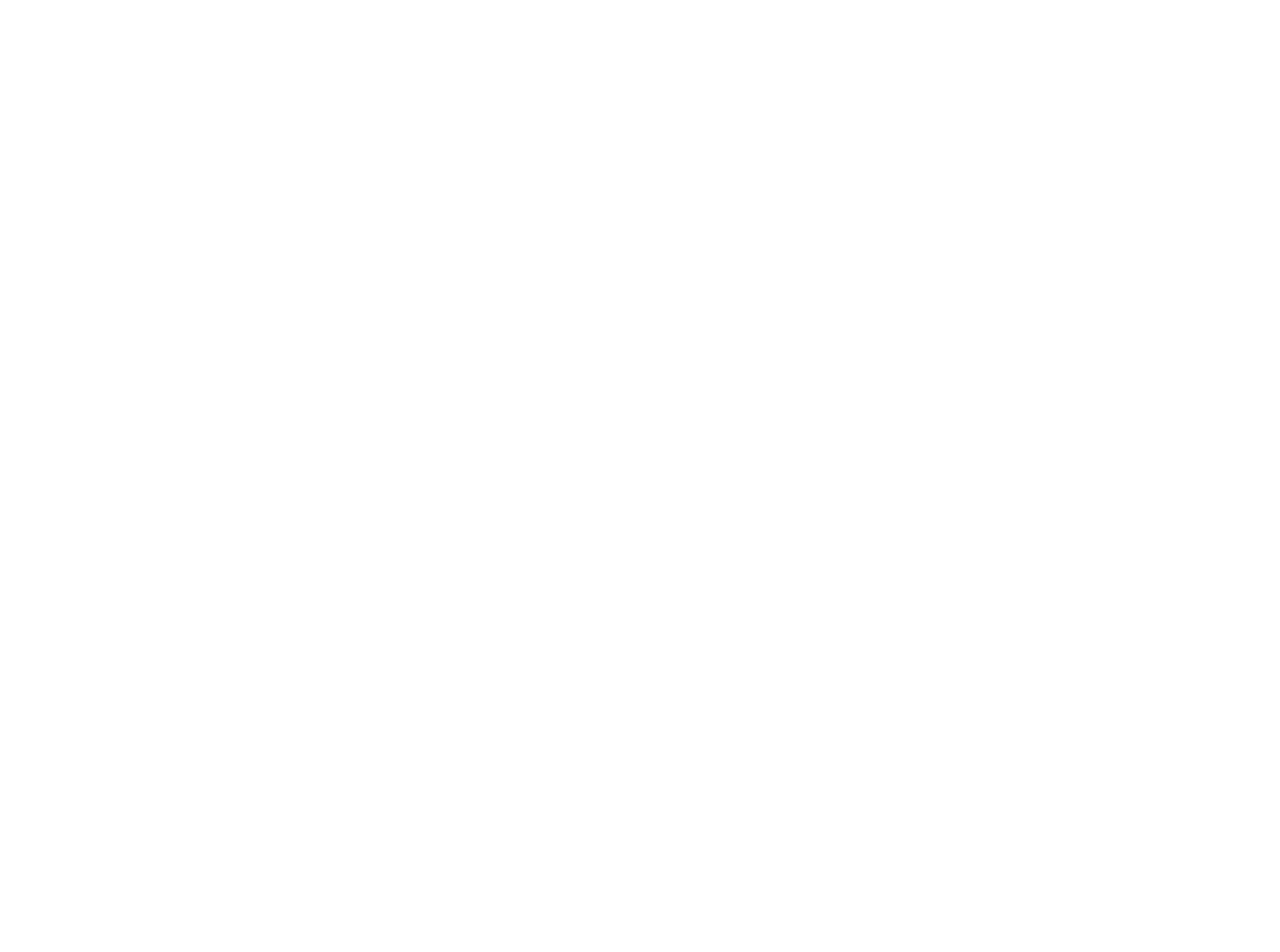
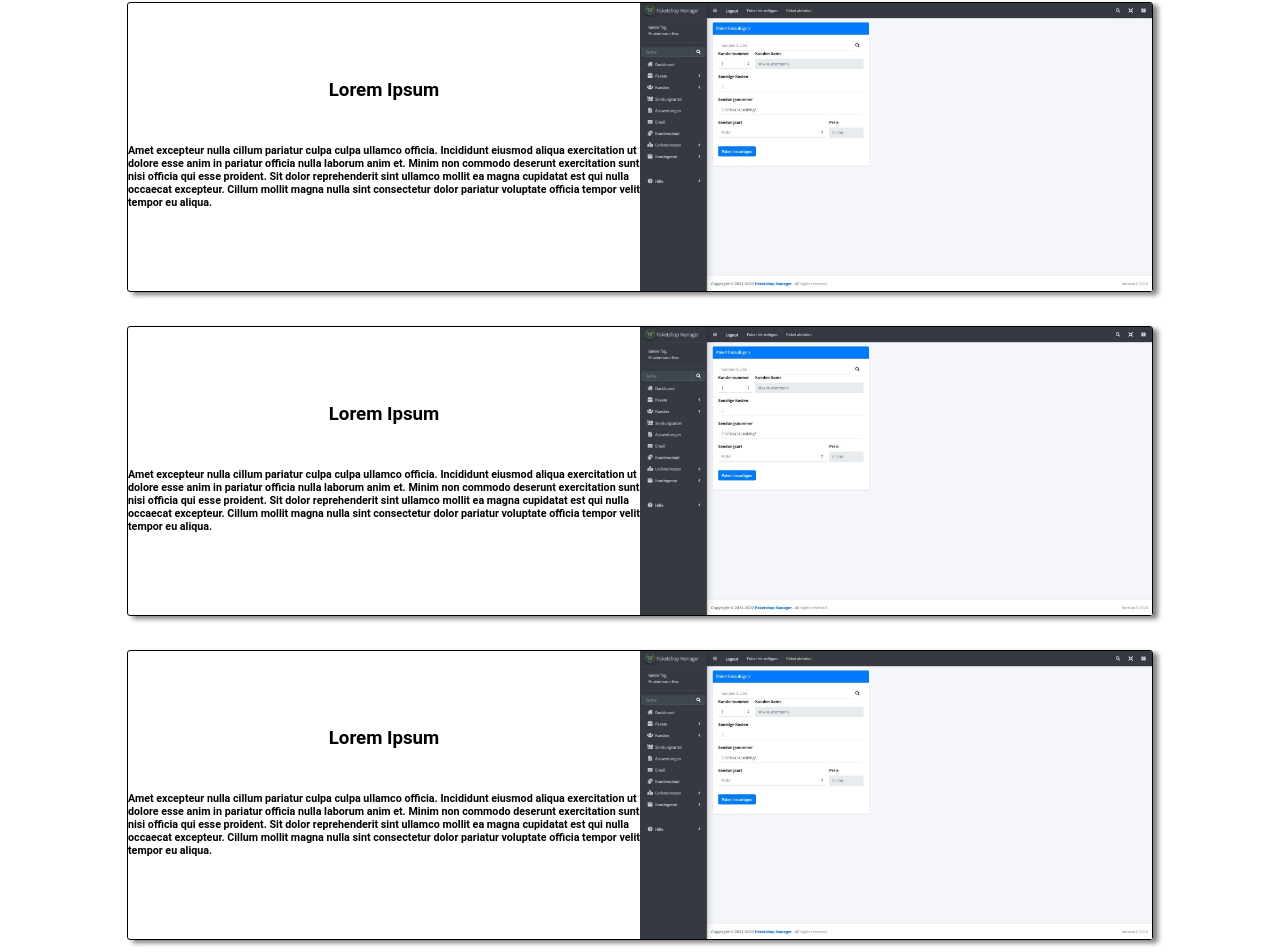
Before and after one commit to AlexanderPolzhofer/PSM-landing-page, a React (Create React App) app: page / in a window 1280 px wide. Shown: the part 1129-2081 px from the top of the page. Before the commit the page ends 800 px from the top, so only its background shows below. Built offline with nearby package versions, Linux system fonts and the light colour scheme.

Commit message:
adding card component

```diff
--- a/src/App.js
+++ b/src/App.js
@@ -6,6 +6,7 @@
   InputAndImageSection
 } from './components/app-styles/App.styles';
 import InputForm from './components/input-form/InputForm';
+import Card from './components/card-component/Card.component';
 
 function App() {
   return (
@@ -17,17 +18,19 @@
           </Heading>
           <InputForm />
         </TextElement>
-        <img src={process.env.PUBLIC_URL + '/images/psm_dashboard_overlay.png'} alt='dashboard-overlay' width='50%' height='50%' />
+        <img src={process.env.PUBLIC_URL + '/images/psm_dashboard_overlay.png'} alt='dashboard-overlay' width='50%' height='45%' />
       </InputAndImageSection>
 
       <TagLineContent>
         <h2>Lorem Ipsum</h2>
         <h3>Aliqua ullamco ipsum nisi et. Non incididunt eu consequat exercitation magna do. Nostrud sunt excepteur tempor laboris ex elit ipsum. Duis proident est irure qui nisi ad pariatur in cillum dolore dolore. Ullamco eiusmod deserunt dolore incididunt. Do ullamco laboris dolore incididunt ex mollit.
-
           Reprehenderit laboris et minim ipsum labore est ad sunt dolore cupidatat ad sit. Non et et veniam eiusmod consequat culpa aliquip voluptate amet enim commodo esse. Exercitation deserunt dolor tempor magna excepteur do enim eu nulla consequat ex enim adipisicing mollit.
-
-          Mollit occaecat sunt dolore qui est occaecat ad Lorem magna aute. Mollit nostrud ex amet nisi ut fugiat tempor ullamco commodo in veniam ad nostrud quis. Nostrud est non ad reprehenderit velit. Qui ut velit id et laborum culpa sunt non ea laboris. Velit exercitation ullamco consequat elit Lorem tempor commodo ullamco eu nulla ullamco.</h3>
+        </h3>
       </TagLineContent>
+      <Card />
+      <Card />
+      <Card />
+      <Card />
     </AppContainer>
 
   );
--- a/src/components/app-styles/App.styles.js
+++ b/src/components/app-styles/App.styles.js
@@ -2,7 +2,6 @@
 
 export const AppContainer = styled.div`
 width: 80%;
-height: 100vh;
 display: flex;
 justify-content: center;
 align-items: center;
@@ -11,6 +10,7 @@
 `;
 
 export const InputAndImageSection = styled.div`
+height: 70vh;
 display: flex;
 justify-content: center;
 align-items: center;
@@ -41,4 +41,30 @@
 height: 25vh;
 width: auto;
 text-align: center;
+margin-bottom: 34px;
 `;
+
+export const CardComponentWrapper = styled.div`
+margin-top: 13px;
+`;
+
+export const CardComponent = styled.div`
+width: 80vw;
+border: solid;
+border-width: 1px;
+border-radius: 3px;
+box-shadow: 5px 3px 5px grey;
+margin-bottom: 21px;
+`;
+
+export const CardBody = styled.div`
+display: flex;
+justify-content: space-between;
+`;
+
+export const CardItemTextSection = styled.section`
+display: flex;
+justify-content: center;
+align-items: center;
+flex-direction: column;
+`;
--- /dev/null
+++ b/src/components/card-component/Card.component.js
@@ -0,0 +1,23 @@
+import React from 'react';
+import {
+    CardComponentWrapper,
+    CardComponent,
+    CardBody,
+    CardItemTextSection
+} from '../app-styles/App.styles';
+
+export default function Card() {
+    return (
+        <CardComponentWrapper>
+            <CardComponent>
+                <CardBody>
+                    <CardItemTextSection>
+                        <h3>Lorem Ipsum</h3>
+                        <h6>Amet excepteur nulla cillum pariatur culpa culpa ullamco officia. Incididunt eiusmod aliqua exercitation ut dolore esse anim in pariatur officia nulla laborum anim et. Minim non commodo deserunt exercitation sunt nisi officia qui esse proident. Sit dolor reprehenderit sint ullamco mollit ea magna cupidatat est qui nulla occaecat excepteur. Cillum mollit magna nulla sint consectetur dolor pariatur voluptate officia tempor velit tempor eu aliqua.</h6>
+                    </CardItemTextSection>
+                    <img src={process.env.PUBLIC_URL + '/images/psm_add_paket.jpg'} alt='add-paket-img' height='50%' width='50%' />
+                </CardBody>
+            </CardComponent>
+        </CardComponentWrapper>
+    )
+};
```
Also changed, not shown: public/images/psm_add_paket.jpg (renamed from public/images/psm_add_packet.jpg).
